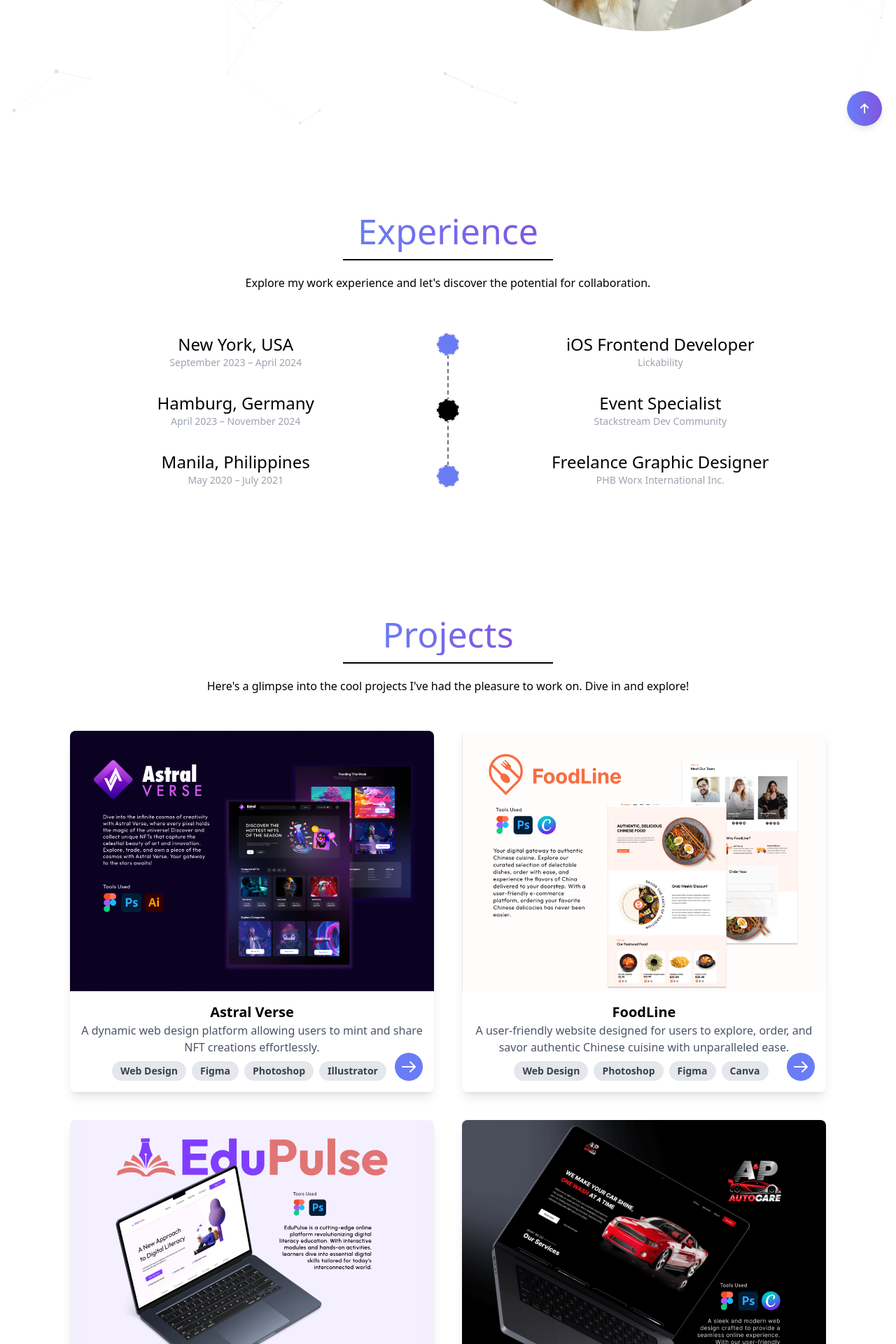
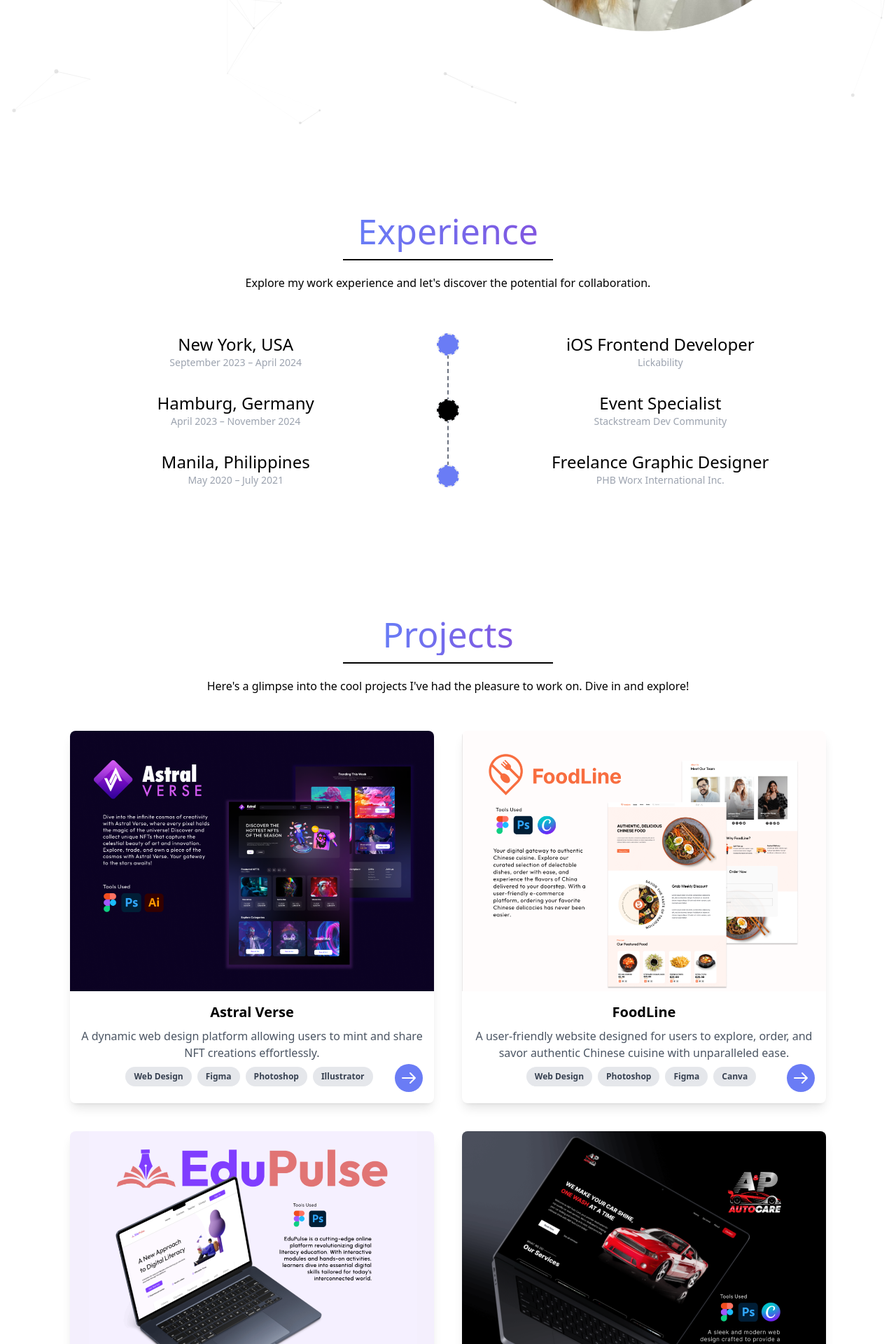
Before and after one commit to shigcodes/Portfolio, a React (Vite) app: page / in a window 1280 px wide. Shown: the part 600-2520 px from the top of the page at 70% size. Built offline with nearby package versions, Linux system fonts and the light colour scheme.

Commit message:
Few changes

```diff
--- a/src/components/Contact.tsx
+++ b/src/components/Contact.tsx
@@ -28,25 +28,33 @@ const Contact = () => {
                         <div className="w-24 h-24 flex items-center justify-center">
                             <img src="linkedin.png" alt="LinkedIn" />
                         </div>
-                        <button className="mt-2 text-white py-1 px-3 rounded hover:scale-105 duration-300" style={{ backgroundColor: '#6A7CF5' }}>View LinkedIn</button>
+                        <a href="https://www.linkedin.com/in/shigrid-ann-docil-67a53a216" target="_blank" rel="noopener noreferrer">
+                            <button className="mt-2 text-white py-1 px-3 rounded hover:scale-105 duration-300" style={{ backgroundColor: '#6A7CF5' }}>View LinkedIn</button>
+                        </a>
                     </div>
                     <div className="flex flex-col items-center m-5">
                         <div className="w-24 h-24 flex items-center justify-center">
                             <img src="gmail.png" alt="Gmail" />
                         </div>
-                        <button className="mt-2 text-white py-1 px-3 rounded hover:scale-105 duration-300" style={{ backgroundColor: '#6A7CF5' }}>Send me an Email</button>
+                        <a href="mailto:shigridanndocil11@gmail.com" target="_blank" rel="noopener noreferrer">
+                            <button className="mt-2 text-white py-1 px-3 rounded hover:scale-105 duration-300" style={{ backgroundColor: '#6A7CF5' }}>Send me an Email</button>
+                        </a>
                     </div>
                     <div className="flex flex-col items-center m-5">
                         <div className="w-24 h-24 flex items-center justify-center">
                             <img src="whatsapp.png" alt="Whatsapp" />
                         </div>
-                        <button className="mt-2 text-white py-1 px-3 rounded hover:scale-105 duration-300" style={{ backgroundColor: '#6A7CF5' }}>Send a Message</button>
+                        <a href="https://wa.me/+639777906854" target="_blank" rel="noopener noreferrer">
+                            <button className="mt-2 text-white py-1 px-3 rounded hover:scale-105 duration-300" style={{ backgroundColor: '#6A7CF5' }}>Send a Message</button>
+                        </a>
                     </div>
                     <div className="flex flex-col items-center m-5">
                         <div className="w-24 h-24 flex items-center justify-center">
                             <img src="instagram.png" alt="Instagram" />
                         </div>
-                        <button className="mt-2 text-white py-1 px-3 rounded hover:scale-105 duration-300" style={{ backgroundColor: '#6A7CF5' }}>View Instagram</button>
+                        <a href="https://www.instagram.com/shigcodes/" target="_blank" rel="noopener noreferrer">
+                            <button className="mt-2 text-white py-1 px-3 rounded hover:scale-105 duration-300" style={{ backgroundColor: '#6A7CF5' }}>View Instagram</button>
+                        </a>
                     </div>
                     <button
                             onMouseEnter={() => setScrollButtonHover(true)}
@@ -75,16 +83,16 @@ const Contact = () => {
                 </div>
                 <footer className="bg-purple-500 text-white py-4 w-full text-center p-5" style={{ backgroundColor: '#6A7CF5', width: '100%' }}>
                     <div className="flex justify-center space-x-4 mt-4 m-3">
-                        <a href="https://www.linkedin.com" className="hover:scale-110 duration-300" target="_blank" rel="noopener noreferrer">
+                        <a href="https://www.linkedin.com/in/shigrid-ann-docil-67a53a216/" className="hover:scale-110 duration-300" target="_blank" rel="noopener noreferrer">
                             <FontAwesomeIcon icon={faLinkedin} size="lg" />
                         </a>
-                        <a href="https://www.facebook.com" className="hover:scale-110 duration-300" target="_blank" rel="noopener noreferrer">
+                        <a href="https://www.facebook.com/shgrdann/" className="hover:scale-110 duration-300" target="_blank" rel="noopener noreferrer">
                             <FontAwesomeIcon icon={faFacebook} size="lg" />
                         </a>
-                        <a href="https://www.github.com" className="hover:scale-110 duration-300" target="_blank" rel="noopener noreferrer">
+                        <a href="https://github.com/shigcodes" className="hover:scale-110 duration-300" target="_blank" rel="noopener noreferrer">
                             <FontAwesomeIcon icon={faGithub} size="lg" />
                         </a>
-                        <a href="https://www.instagram.com" className="hover:scale-110 duration-300" target="_blank" rel="noopener noreferrer">
+                        <a href="https://www.instagram.com/shigcodes/" className="hover:scale-110 duration-300" target="_blank" rel="noopener noreferrer">
                             <FontAwesomeIcon icon={faInstagram} size="lg" />
                         </a>
                     </div >
--- a/src/components/Hero.tsx
+++ b/src/components/Hero.tsx
@@ -4,7 +4,6 @@ const Hero = () => {
 
     const [resumeButtonHover, setResumeButtonHover] = useState(false);
     const [helloButtonHover, setHelloButtonHover] = useState(false);
-    const [scrollButtonHover, setScrollButtonHover] = useState(false);
     const [text, setText] = useState('');
     const fullName = 'Shigrid Ann';
     const [index, setIndex] = useState(0);
@@ -35,15 +34,6 @@ const Hero = () => {
             setSpeed(150);
         }
     }, [index, isDeleting]);
-
-    const scrollToTop = () => {
-        console.log("Attempting to scroll to top");
-        window.scrollTo({
-            top: 0,
-            left: 0,
-            behavior: 'smooth'
-        });
-    };
 
     return (
         <div className="flex justify-center items-center" style={{ height: '100vh' }} data-aos="fade-down">
@@ -96,7 +86,6 @@ const Hero = () => {
                             <button
                                 onMouseEnter={() => setHelloButtonHover(true)}
                                 onMouseLeave={() => setHelloButtonHover(false)}
-                                className="hover:scale-110 transition-transform duration-300 ease-in-out"
                                 onClick={() => {
                                     const contactSection = document.getElementById('contact');
                                     if (contactSection) {
@@ -118,30 +107,6 @@ const Hero = () => {
                                 Say Hello
                             </button>
                         </div>
-                        <button
-                            onMouseEnter={() => setScrollButtonHover(true)}
-                            onMouseLeave={() => setScrollButtonHover(false)}
-                            onClick={scrollToTop}
-                            className="scale-100 hover:scale-125 transition-transform duration-300 ease-in-out"
-                            style={{
-                                position: 'fixed',
-                                bottom: '20px',
-                                right: '20px',
-                                borderRadius: '50%',
-                                background: scrollButtonHover ? 'linear-gradient(to right, #8156E0, #687DF6)' : 'linear-gradient(to right, #687DF6, #8156E0)',
-                                color: 'white',
-                                width: '50px',
-                                height: '50px',
-                                display: 'flex',
-                                alignItems: 'center',
-                                justifyContent: 'center',
-                                border: 'none',
-                                cursor: 'pointer',
-                                boxShadow: '0 4px 8px rgba(0,0,0,0.1)',
-                                zIndex: 10000,
-                            }}>
-                            <i className="fas fa-arrow-up" ></i>
-                        </button>
                     </div>
                 </div>
                 <div className="col-span-6 hidden md:block">
--- a/src/components/Projects.tsx
+++ b/src/components/Projects.tsx
@@ -108,9 +108,9 @@ const Projects = () => {
                         <h2 className="text-4xl font-bold">{selectedProject.title}</h2>
                         <p className="text-gray-600">{selectedProject.description}</p>
                         <div className="mt-2">
-                            <span className="inline-block bg-gray-200 rounded-full px-3 py-1 text-sm font-semibold text-gray-700 mr-2">{selectedProject.category}</span>
+                            <span className="inline-block bg-gray-200 rounded-full px-3 py-1 text-sm font-semibold text-gray-700 mr-2 mb-2" style={{ fontSize: '12px' }}>{selectedProject.category}</span>
                             {selectedProject.tools.map((tool, toolIndex) => (
-                                <span key={toolIndex} className="inline-block bg-gray-200 rounded-full px-3 py-1 text-sm font-semibold text-gray-700 mr-2">{tool}</span>
+                                <span key={toolIndex} className="inline-block bg-gray-200 rounded-full px-3 py-1 text-sm font-semibold text-gray-700 mr-2 mb-2" style={{ fontSize: '12px' }}>{tool}</span>
                             ))}
                         </div>
                     </div>
@@ -133,21 +133,21 @@ const Projects = () => {
                             {projectData.map((project, index) => (
                                 <div key={index} className="relative bg-white shadow-lg rounded-lg overflow-hidden hover:scale-105 transition-transform duration-300 ease-in-out">
                                     <img src={project.image} alt={project.title} className="w-full h-58 object-cover" />
-                                    <div className="p-4 bsolute bottom-0 left-0 w-full">
-                                        <h2 className="text-xl font-bold">{project.title}</h2>
+                                    <div className="p-4">
+                                        <h2 className="text-xl font-bold mb-2">{project.title}</h2>
                                         <p className="text-gray-600">{project.description}</p>
                                         <div className="mt-2">
-                                            <span className="inline-block bg-gray-200 rounded-full px-3 py-1 text-sm font-semibold text-gray-700 mr-2">{project.category}</span>
+                                            <span className="inline-block bg-gray-200 rounded-full px-3 py-1 text-sm font-semibold text-gray-700 mr-2 mb-2" style={{ fontSize: '12px' }}>{project.category}</span>
                                             {project.tools.map((tool, toolIndex) => (
-                                                <span key={toolIndex} className="inline-block bg-gray-200 rounded-full px-3 py-1 text-sm font-semibold text-gray-700 mr-2">{tool}</span>
+                                                <span key={toolIndex} className="inline-block bg-gray-200 rounded-full px-3 py-1 text-sm font-semibold text-gray-700 mr-2 mb-2" style={{ fontSize: '12px' }}>{tool}</span>
                                             ))}
                                         </div>
-                                    </div>
-                                    <button onClick={() => toggleIframe(project.link)} className="absolute bottom-4 right-4 text-white rounded-full p-2 hover:scale-125 hover:bg-indigo-500 transition-transform duration-300 ease-in-out" style={{ backgroundColor: '#6A7CF5', transition: 'transform 0.3s ease-in-out, background-color 0.3s ease-in-out' }}>
+                                        <button onClick={() => toggleIframe(project.link)} className="absolute bottom-4 right-4 text-white rounded-full p-2 hover:scale-125 hover:bg-indigo-500 transition-transform duration-300 ease-in-out" style={{ backgroundColor: '#6A7CF5', transition: 'transform 0.3s ease-in-out, background-color 0.3s ease-in-out' }}>
                                         <svg xmlns="http://www.w3.org/2000/svg" className="h-6 w-6 hover:rotate-[-55deg] transition-transform duration-300 ease-in-out" fill="none" viewBox="0 0 24 24" stroke="currentColor">
                                             <path strokeLinecap="round" strokeLinejoin="round" strokeWidth="2" d="M14 5l7 7m0 0l-7 7m7-7H3" />
                                         </svg>
                                     </button>
+                                    </div>
                                 </div>
                             ))}
                         </div>
```
